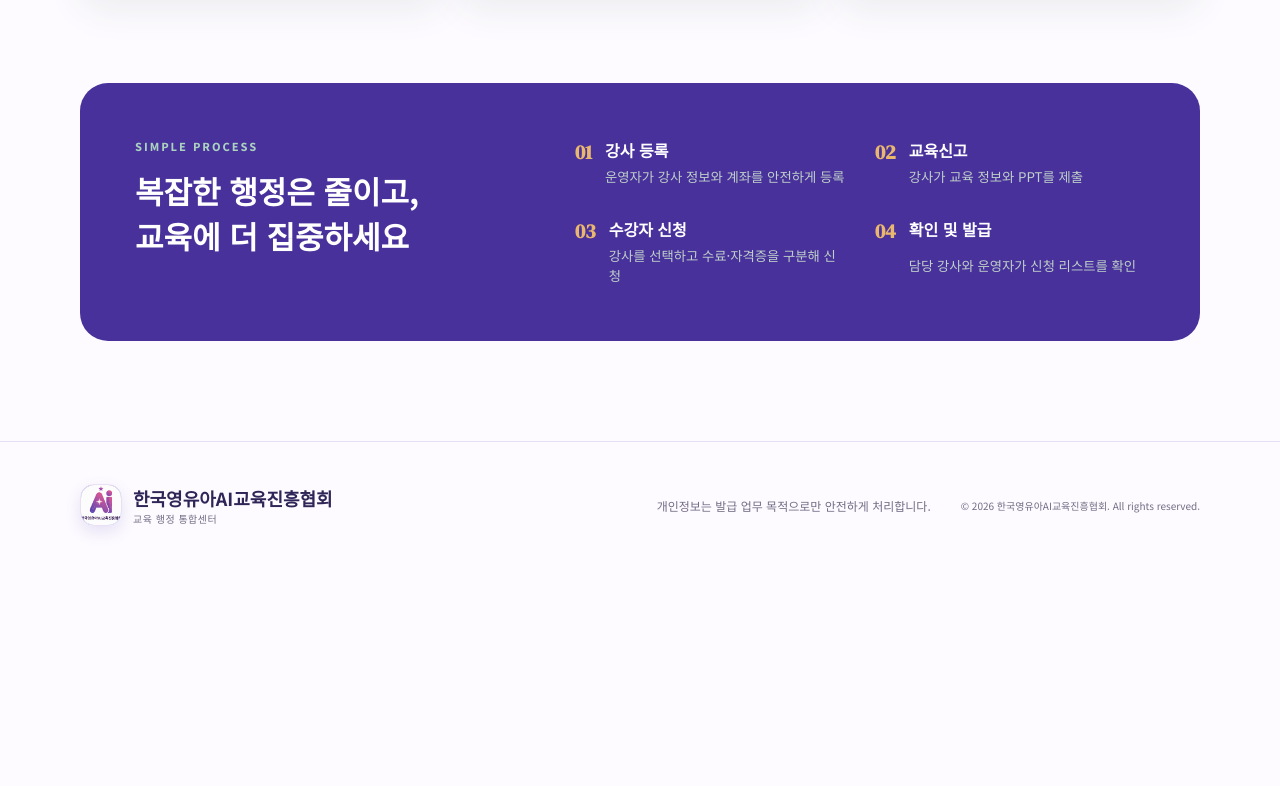
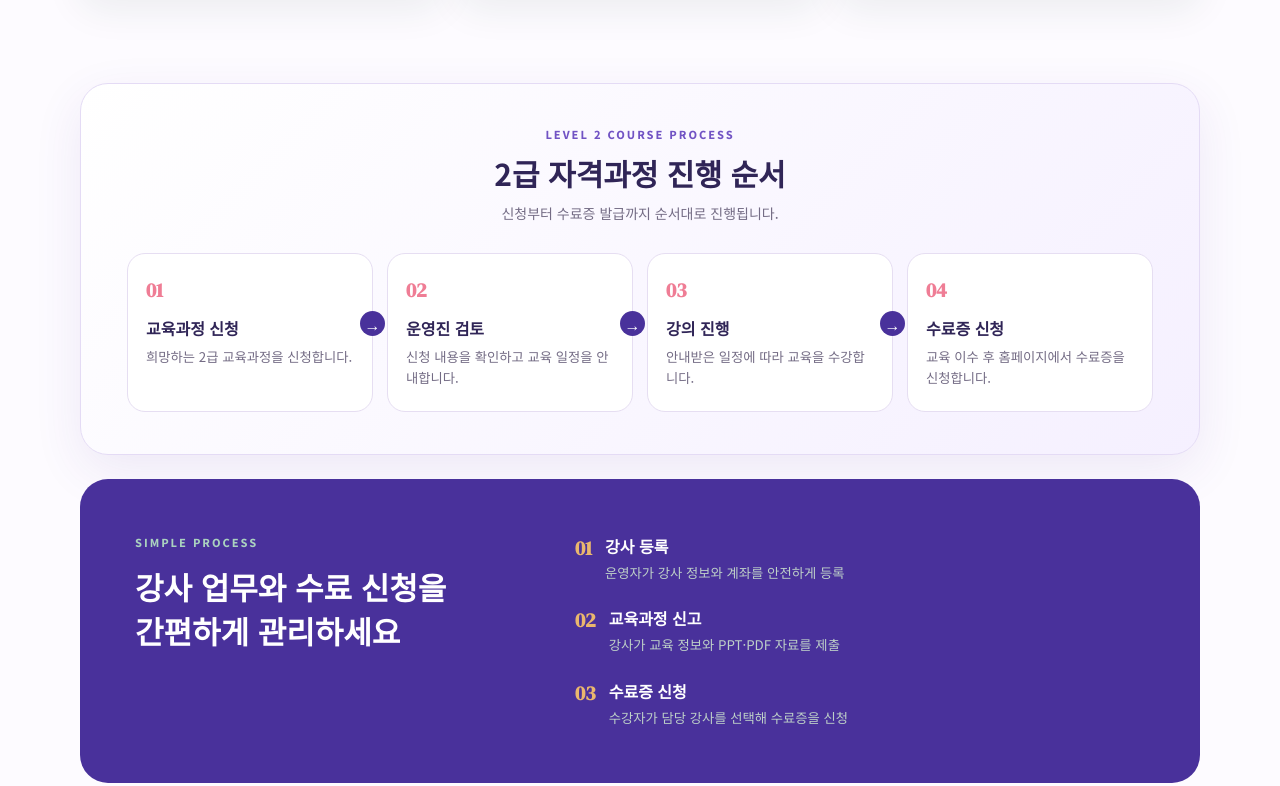
Before and after one commit to tweetyseoul1/instructor-admin-app, a website: page index.html in a window 1280 px wide. Shown: the part 831-1617 px from the top of the page. Before the commit the page ends 1399 px from the top, so only its background shows below. Drawn offline with nearby package versions, Linux system fonts and the light colour scheme; no server answers.

Commit message:
Update homepage qualification process

```diff
--- /dev/null
+++ b/css/course-flow.css
@@ -0,0 +1,15 @@
+.course-flow{max-width:1120px;margin:0 auto 24px;padding:42px 46px;border:1px solid #e4dbf5;border-radius:28px;background:linear-gradient(135deg,#fff,#f5f0ff);box-shadow:0 16px 50px rgba(73,49,155,.09)}
+.course-flow-head{text-align:center;margin-bottom:30px}
+.course-flow-head .kicker{margin-bottom:9px}
+.course-flow-head h2{font-size:30px;margin:0 0 8px}
+.course-flow-head p{margin:0;color:var(--muted);font-size:14px}
+.course-flow ol{list-style:none;margin:0;padding:0;display:grid;grid-template-columns:repeat(4,1fr);gap:14px}
+.course-flow li{position:relative;min-height:145px;padding:22px 18px;border:1px solid var(--line);border-radius:18px;background:#fff;display:grid;align-content:start;gap:12px}
+.course-flow li:not(:last-child):after{content:"→";position:absolute;right:-13px;top:57px;z-index:2;width:25px;height:25px;border-radius:50%;background:var(--green);color:#fff;display:grid;place-items:center;font-weight:800}
+.course-flow li>b{color:var(--coral);font-family:'DM Serif Display',serif;font-size:20px}
+.course-flow li span{display:grid;gap:7px}
+.course-flow li strong{font-size:16px}
+.course-flow li small{color:var(--muted);line-height:1.55}
+.steps ol{grid-template-columns:1fr!important;gap:24px!important}
+@media(max-width:900px){.course-flow{margin:0 20px 24px;padding:34px 26px}.course-flow ol{grid-template-columns:1fr 1fr}.course-flow li:nth-child(2):after{display:none}}
+@media(max-width:600px){.course-flow ol{grid-template-columns:1fr}.course-flow li:not(:last-child):after{content:"↓";right:50%;top:auto;bottom:-13px;transform:translateX(50%)}.course-flow li:nth-child(2):after{display:grid}.course-flow-head h2{font-size:25px}}
--- a/index.html
+++ b/index.html
@@ -6,6 +6,7 @@
   <meta name="description" content="강사 교육신고, 수료증·자격증 신청, 발급 현황을 한곳에서 관리하는 교육 행정 서비스">
   <title>영유아AI교육진흥협회 | 교육 행정 통합센터</title>
   <link rel="stylesheet" href="css/styles.css">
+  <link rel="stylesheet" href="css/course-flow.css">
 </head>
 <body>
   <header class="topbar">
@@ -19,7 +20,7 @@
   <main>
     <section id="home" class="page active">
       <div class="hero">
-        <div class="hero-copy"><span class="hero-bubble">AI시대, 우리 아이의 미래를 함께 설계해요!</span><span class="kicker">EDUCATION ADMINISTRATION</span><h1><em>영유아AI</em><br>교육진흥협회</h1><p>함께 배우고, 나누고, 성장하는 행복한 공간.<br>강사 교육신고부터 수료·자격 발급까지 간편하게 관리하세요.</p><div class="hero-actions"><button class="btn primary" data-route="apply">수료증 신청</button><button class="btn soft" data-route="license">1·2급 자격증 신청</button><button class="btn soft" data-route="instructor-login">강사 업무</button></div><div class="trust"><span>✓ 사진·서명 불필요</span><span>✓ 신청 현황 자동 정리</span><span>✓ 모바일 간편 신청</span></div></div>
+        <div class="hero-copy"><span class="hero-bubble">AI시대, 우리 아이의 미래를 함께 설계해요!</span><span class="kicker">EDUCATION ADMINISTRATION</span><h1><em>영유아AI</em><br>교육진흥협회</h1><p>민간자격과정을 운영하는 강사진의 교육 등록과<br>수료증 신청을 위한 이용 사이트입니다.</p><div class="hero-actions"><button class="btn primary" data-route="apply">수료증 신청</button><button class="btn soft" data-route="license">1·2급 자격증 신청</button><button class="btn soft" data-route="instructor-login">강사 업무</button></div><div class="trust"><span>✓ 사진·서명 불필요</span><span>✓ 신청 현황 자동 정리</span><span>✓ 모바일 간편 신청</span></div></div>
         <div class="hero-art"><img src="assets/education-hero-v2.png" alt="영유아 AI 교육을 함께하는 교육자와 아이, AI 로봇"><div class="float-card"><span>오늘의 신청</span><b id="home-count">0건</b><small>실시간 접수 현황</small></div></div>
       </div>
       <div class="quick-grid">
@@ -27,7 +28,8 @@
         <article><span class="icon gold">★</span><div><small>수강자</small><h2>1·2급 자격증 신청</h2><p>급수를 선택하고 자격증비 입금일을 기록합니다.</p></div><button data-route="license">신청하기 →</button></article>
         <article><span class="icon green">▤</span><div><small>강사</small><h2>교육신고서 제출</h2><p>교육 정보와 강의 PPT를 한 번에 제출합니다.</p></div><button id="quick-report">작성하기 →</button></article>
       </div>
-      <section class="steps"><div><span class="kicker">SIMPLE PROCESS</span><h2>복잡한 행정은 줄이고,<br>교육에 더 집중하세요</h2></div><ol><li><b>01</b><span><strong>강사 등록</strong><small>운영자가 강사 정보와 계좌를 안전하게 등록</small></span></li><li><b>02</b><span><strong>교육신고</strong><small>강사가 교육 정보와 PPT를 제출</small></span></li><li><b>03</b><span><strong>수강자 신청</strong><small>강사를 선택하고 수료·자격증을 구분해 신청</small></span></li><li><b>04</b><span><strong>확인 및 발급</strong><small>담당 강사와 운영자가 신청 리스트를 확인</small></span></li></ol></section>
+      <section class="course-flow" aria-labelledby="level2-flow-title"><div class="course-flow-head"><span class="kicker">LEVEL 2 COURSE PROCESS</span><h2 id="level2-flow-title">2급 자격과정 진행 순서</h2><p>신청부터 수료증 발급까지 순서대로 진행됩니다.</p></div><ol><li><b>01</b><span><strong>교육과정 신청</strong><small>희망하는 2급 교육과정을 신청합니다.</small></span></li><li><b>02</b><span><strong>운영진 검토</strong><small>신청 내용을 확인하고 교육 일정을 안내합니다.</small></span></li><li><b>03</b><span><strong>강의 진행</strong><small>안내받은 일정에 따라 교육을 수강합니다.</small></span></li><li><b>04</b><span><strong>수료증 신청</strong><small>교육 이수 후 홈페이지에서 수료증을 신청합니다.</small></span></li></ol></section>
+      <section class="steps"><div><span class="kicker">SIMPLE PROCESS</span><h2>강사 업무와 수료 신청을<br>간편하게 관리하세요</h2></div><ol><li><b>01</b><span><strong>강사 등록</strong><small>운영자가 강사 정보와 계좌를 안전하게 등록</small></span></li><li><b>02</b><span><strong>교육과정 신고</strong><small>강사가 교육 정보와 PPT·PDF 자료를 제출</small></span></li><li><b>03</b><span><strong>수료증 신청</strong><small>수강자가 담당 강사를 선택해 수료증을 신청</small></span></li></ol></section>
     </section>
 
     <section id="apply" class="page form-page">
```
